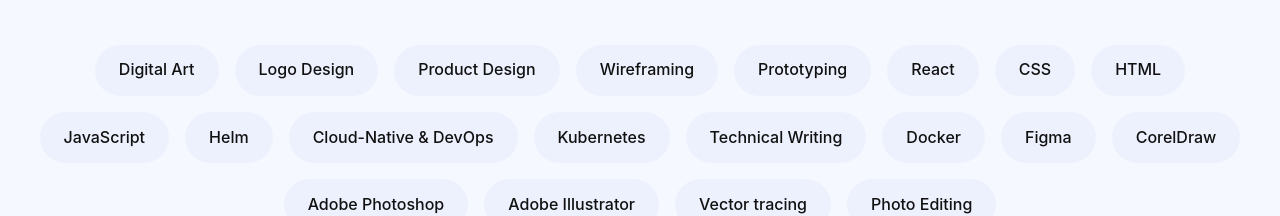
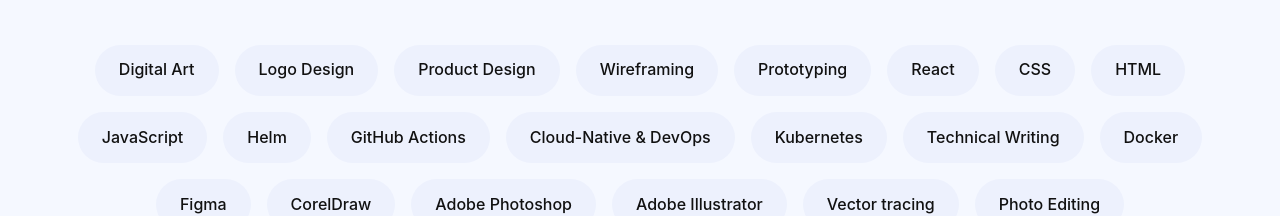
Before and after one commit to Creativeklvn/portfolio, a React (Create React App) app: page / in a window 1280 px wide. Shown: the part 2549-2765 px from the top of the page. Built offline with nearby package versions, Linux system fonts and the light colour scheme.

Commit message:
porfolio

```diff
--- a/src/App.jsx
+++ b/src/App.jsx
@@ -132,6 +132,7 @@
             <div className="skill-box">HTML</div>
             <div className="skill-box">JavaScript</div>
             <div className="skill-box">Helm</div>
+            <div className="skill-box">GitHub Actions</div>
             <div className="skill-box">Cloud-Native & DevOps</div>
             <div className="skill-box">Kubernetes</div>
             <div className="skill-box">Technical Writing</div>
```
